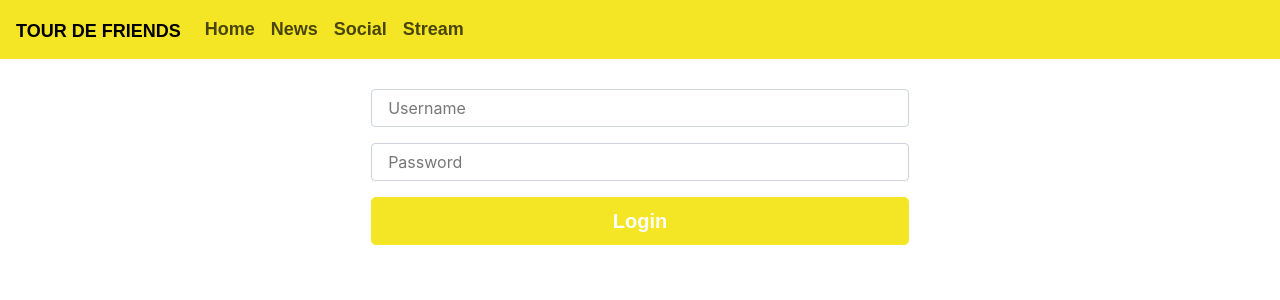
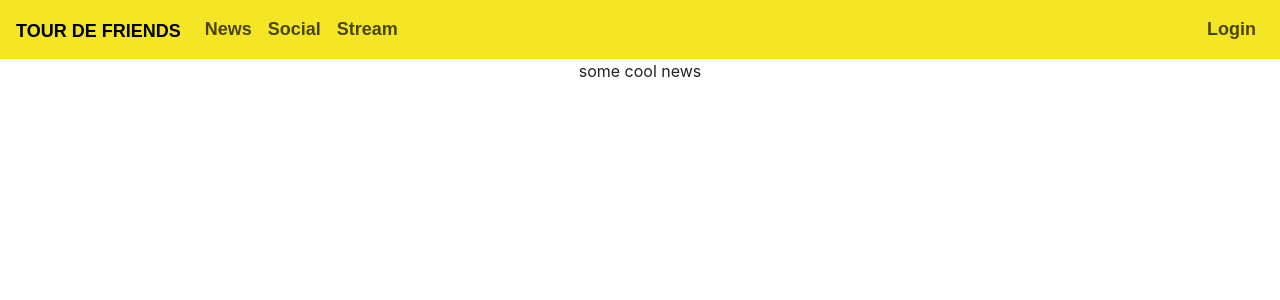
Before and after one commit to JayJune/tour-de-friends, a React (Create React App) app: page / in a window 1280 px wide. Shown: the top 300 px of the page. Built offline with nearby package versions, Linux system fonts and the light colour scheme; a web font is replaced by a local one.

Commit message:
router pages set up

```diff
--- a/src/App.js
+++ b/src/App.js
@@ -1,7 +1,15 @@
 import React, { Component } from "react";
 import './App.css';
+import News from "./components/News";
 import TDFNav from "./components/TDFNav";
 import TDFLoginPage from "./components/TDFLoginPage";
+import history from "./history.js";
+import {
+  Router,
+  Switch,
+  Route,
+  Link
+} from "react-router-dom";
 
 class App extends React.Component {
   constructor(props, context) {
@@ -23,6 +31,10 @@ class App extends React.Component {
     })
   }
 
+  routeTo = (location) => {
+    history.push(location);
+  }
+
   toggleLoggedIn = () => {
     var newLoggedIn = this.state.loggedIn;
     var newLoginName = this.state.loginName;
@@ -39,6 +51,7 @@ class App extends React.Component {
           loggedIn: true,
           loginName: newLoginName
         });
+        history.push('/');
       }
       else{
         this.setState({
@@ -51,19 +64,32 @@ class App extends React.Component {
   render(){
     return (
       <div className="App">
+        <Router history={history}>
           <TDFNav
             loggedIn={this.state.loggedIn}
             loginName={this.state.loginName}
+            routeTo={this.routeTo}
             toggleLoggedIn={this.toggleLoggedIn}
           />
-        {this.state.loggedIn ?
-        <div>show logged in stuff</div>
-        : <TDFLoginPage
+          <Switch>
+            <Route exact path="/">
+              <News />
+            </Route>
+            <Route path="/login">
+              <TDFLoginPage
                 changeHandler={this.changeHandler}
                 toggleLoggedIn={this.toggleLoggedIn}
                 valid={this.state.valid}
               />
-        }
+            </Route>
+            {/* <Route path="/about">
+              <About />
+            </Route>
+            <Route path="/myProfile">
+              <Profile />
+            </Route> */}
+          </Switch>
+        </Router>
       </div>
     );
   }
--- /dev/null
+++ b/src/components/News.js
@@ -0,0 +1,8 @@
+import React from 'react';
+
+const News = props => {
+    return(
+       <div>some cool news</div>
+    )
+}
+export default News;
--- a/src/components/TDFLoginPage.js
+++ b/src/components/TDFLoginPage.js
@@ -5,7 +5,6 @@ import Button from 'react-bootstrap/Button'
 const TDFLoginPage = props => {
     var myFormGroupName = props.valid ? "form-group" : "form-group has-danger";
     var myFormControlName = props.valid ? "form-control" : "form-control is-invalid";
-    console.log(props.valid);
     return(
         <div style={{display: "flex"}}>
             <div className="pad-center"></div>
--- a/src/components/TDFNav.js
+++ b/src/components/TDFNav.js
@@ -6,22 +6,24 @@ import NavDropdown from 'react-bootstrap/NavDropdown'
 const TDFNav = props => {
     return(
         <Navbar collapseOnSelect expand="md" bg="warning" variant="light">
-            <Navbar.Brand href="#home">Tour de Friends</Navbar.Brand>
+            <Navbar.Brand>Tour de Friends</Navbar.Brand>
             <Navbar.Toggle aria-controls="responsive-navbar-nav" />
             <Navbar.Collapse id="responsive-navbar-nav">
                 <Nav className="mr-auto">
-                    <Nav.Link href="#home">Home</Nav.Link>
-                    <Nav.Link href="#news">News</Nav.Link>
-                    <Nav.Link href="#social">Social</Nav.Link>
-                    <Nav.Link href="#stream">Stream</Nav.Link>
+                    <Nav.Link onClick={() => props.routeTo("/")}>News</Nav.Link>
+                    <Nav.Link onClick={() => props.routeTo("/social")}>Social</Nav.Link>
+                    <Nav.Link onClick={() => props.routeTo("/stream")}>Stream</Nav.Link>
                 </Nav>
-                {props.loggedIn &&
+                {props.loggedIn ?
                     <Nav>
                         <NavDropdown title={props.loginName} id="collasible-nav-dropdown">
                             <NavDropdown.Item>My Profile</NavDropdown.Item>
                             <NavDropdown.Item onClick={props.toggleLoggedIn}>Log out</NavDropdown.Item>
                         </NavDropdown>
                     </Nav>
+                : <Nav>
+                    <Nav.Link onClick={() => props.routeTo("/login")}>Login</Nav.Link>
+                </Nav>
                 }
             </Navbar.Collapse>
         </Navbar>
--- /dev/null
+++ b/src/history.js
@@ -0,0 +1,4 @@
+import createBrowserHistory from 'history/createBrowserHistory'
+
+const customHistory = createBrowserHistory()
+export default customHistory;
```
Lines whose indentation alone changed are shown as unchanged.
